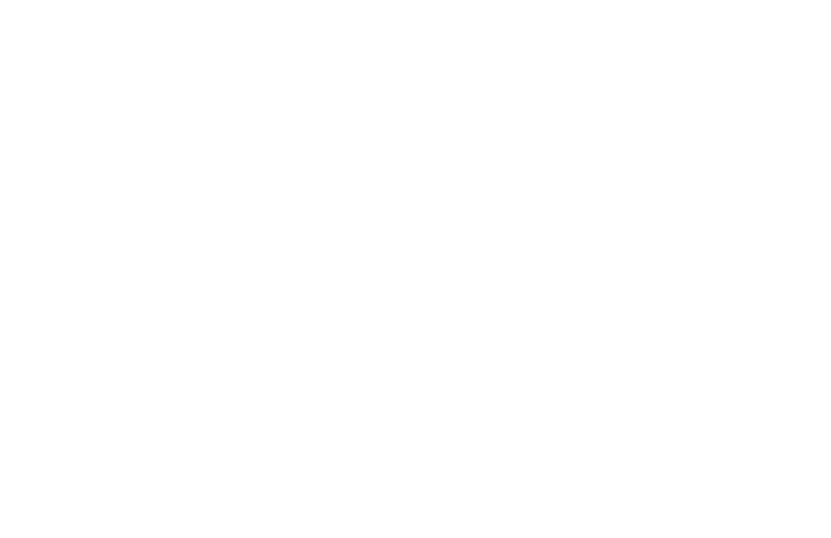
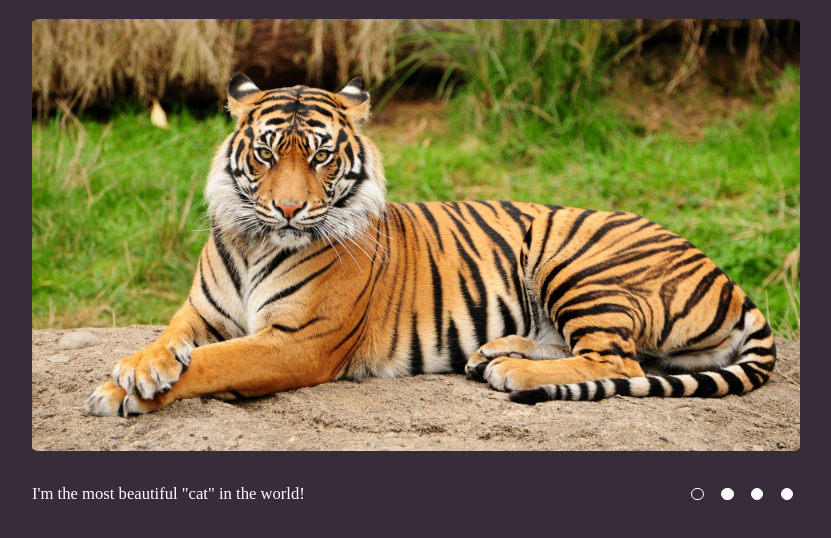
Before and after one commit to Vladislav122-kor/cssMemSlider, a plain HTML site: page cssMemSlider/index.html in a window 1280 px wide. Shown: the whole page, without its empty margins (224-1055 px from the left). Drawn offline with Linux system fonts and the light colour scheme.

Commit message:
feat: add slider (Sun, May 15, 2022 13:03:10 PM)

```diff
--- a/cssMemSlider/css/style.css
+++ b/cssMemSlider/css/style.css
@@ -0,0 +1,134 @@
+body {
+    background: rgb(54, 45, 57);
+}
+
+.container {
+    margin: 0 auto;
+    width: 60vw;
+    height: auto;
+    overflow: hidden;
+}
+
+input {
+    display: none;
+}
+
+.pictures {
+    display: flex;
+    margin-top: 1.5vw;
+    width: 400%;
+}
+
+.picture {
+    width: 25%;
+    transition: all .5s ease;
+    border-radius: 1%;
+}
+
+img {
+    width: 100%;
+    border-radius: 1%;
+}
+
+.elements {
+    display: flex;
+    justify-content: space-between;
+    align-items: center;
+    margin-top: 2vw;
+    width: 100%;
+}
+
+.descriptions {
+    width: 40%;
+    font-size: 1.3vw;
+    color: rgb(255, 255, 255);
+    overflow: hidden;
+}
+
+.descriptions-wrap {
+    display: flex;
+    width: 400%;
+    transition: all .5s ease;
+}
+
+.span {
+    width: 25%;
+}
+
+.labels {
+    display: flex;
+    justify-content: space-between;
+    width: 15%;
+}
+
+.label-wrap {
+    width: 2vw;
+    height: 2vw;
+    display: flex;
+    justify-content: center;
+    align-items: center;
+    border-radius: 50%;
+    cursor: pointer;
+}
+
+.label {
+    width: 40%;
+    height: 40%;
+    border: 0.06vw solid rgb(255, 255, 255);
+    background: white;
+    border-radius: 50%;
+    cursor: pointer;
+}
+
+#radio-1:checked ~ .pictures .radio-1 {
+    margin-left: 0;
+}
+
+#radio-2:checked ~ .pictures .radio-1 {
+    margin-left: -25%;
+}
+
+#radio-3:checked ~ .pictures .radio-1 {
+    margin-left: -50%;
+}
+
+#radio-4:checked ~ .pictures .radio-1 {
+    margin-left: -75%;
+}
+
+#radio-1:checked ~ .elements .descriptions .descriptions-wrap {
+    margin-left: 0;
+}
+
+#radio-2:checked ~ .elements .descriptions .descriptions-wrap {
+    margin-left: -100%;
+}
+
+#radio-3:checked ~ .elements .descriptions .descriptions-wrap {
+    margin-left: -200%;
+}
+
+#radio-4:checked ~ .elements .descriptions .descriptions-wrap {
+    margin-left: -300%;
+}
+
+#radio-1:checked ~ .elements .labels .label-wrap-1 .label-1 {
+    background: none;
+}
+
+#radio-2:checked ~ .elements .labels .label-wrap-2 .label-2 {
+    background: none;
+}
+
+#radio-3:checked ~ .elements .labels .label-wrap-3 .label-3 {
+    background: none;
+}
+
+#radio-4:checked ~ .elements .labels .label-wrap-4 .label-4 {
+    background: none;
+}
+
+.label-wrap:hover .label {
+    background:rgb(112, 112, 112);
+    border: 0.06vw solid rgb(112, 112, 112);
+}
--- a/cssMemSlider/index.html
+++ b/cssMemSlider/index.html
@@ -9,6 +9,33 @@
     <link rel="stylesheet" href="./css/style.css">
 </head>
 <body>
-
+    <div class="container">
+        <input type="radio" name="nav" id="radio-1" checked>
+        <input type="radio" name="nav" id="radio-2">
+        <input type="radio" name="nav" id="radio-3">
+        <input type="radio" name="nav" id="radio-4">
+        <div class="pictures">
+            <div class="picture radio-1"><img src="./asserts/img/1.jpg"></div>
+            <div class="picture"><img src="./asserts/img/2.jpg"></div>
+            <div class="picture"><img src="./asserts/img/3.jpg"></div>
+            <div class="picture"><img src="./asserts/img/4.jpg"></div>
+        </div>
+        <div class="elements">
+            <div class="descriptions">
+                <div class="descriptions-wrap">
+                    <div class="span span-1"><span>I'm the most beautiful "cat" in the world!</span></div>
+                    <div class="span span-2"><span>I'm the fastest "cat" in the world!</span></div>
+                    <div class="span span-3"><span>...I'm just the king of beasts!</span></div>
+                    <div class="span span-4"><span>I have all these qualities!</span></div>
+                </div>
+            </div>
+            <div class="labels">
+                <label for="radio-1" class="label-wrap label-wrap-1"><label for="radio-1" class="label label-1"></label></label>
+                <label for="radio-2" class="label-wrap label-wrap-2"><label for="radio-2" class="label label-2"></label></label>
+                <label for="radio-3" class="label-wrap label-wrap-3"><label for="radio-3" class="label label-3"></label></label>
+                <label for="radio-4" class="label-wrap label-wrap-4"><label for="radio-4" class="label label-4"></label></label>
+            </div>
+        </div>
+    </div>
 </body>
 </html>
```
Also changed, not shown: cssMemSlider/asserts/img/1.jpg (added), cssMemSlider/asserts/img/2.jpg (added), cssMemSlider/asserts/img/3.jpg (added), cssMemSlider/asserts/img/4.jpg (added).
